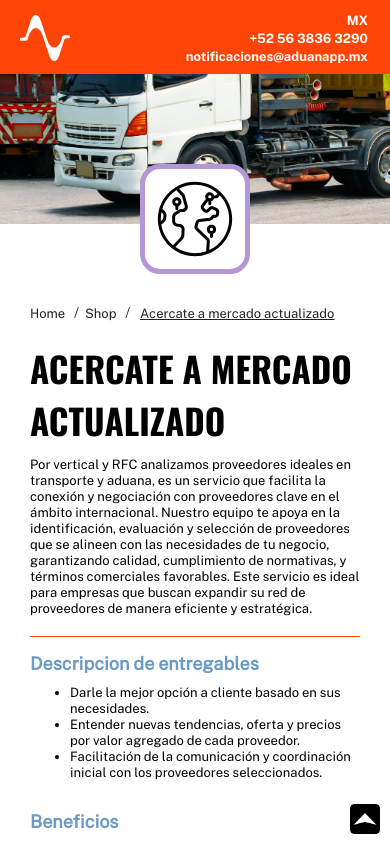
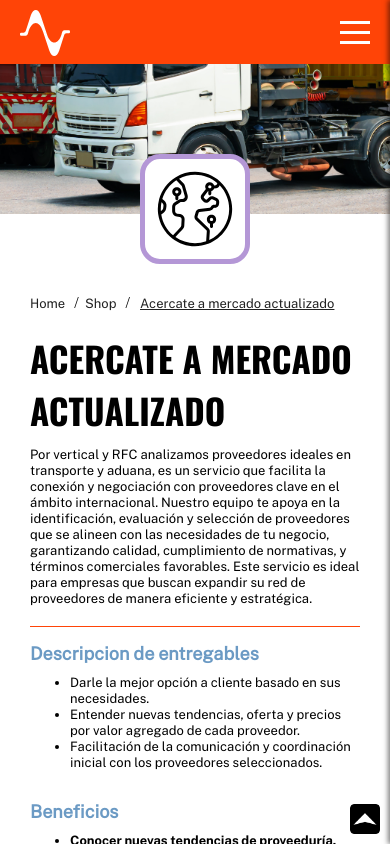
Before and after one commit to victorgallegosc/aduanappShop, a React (Vite) app: page /details8 in a window 390 px wide. Shown: the top 844 px of the page. Built offline with nearby package versions, Linux system fonts and the light colour scheme.

Commit message:
Make mobile navbar

```diff
--- /dev/null
+++ b/src/components/BurgerMenu/BurgerMenu.module.css
@@ -0,0 +1,70 @@
+.burgerIcon {
+  cursor: pointer;
+  display: flex;
+  flex-direction: column;
+  justify-content: space-around;
+  width: 30px;
+  height: 30px;
+  z-index: 1000;
+}
+
+.line {
+  width: 100%;
+  height: 3px;
+  background-color: white;
+  transition: all 0.3s ease;
+}
+
+.menu {
+  display: flex;
+  align-items: center;
+  justify-content: center;
+  position: fixed;
+  top: 0;
+  right: -100%;
+  width: 100%;
+  height: 100%;
+  background-color: #ff4407;
+  box-shadow: -2px 0 5px rgba(0, 0, 0, 0.5);
+  transition: right 0.3s ease;
+  z-index: 999;
+}
+
+.menu.open {
+  right: 0;
+}
+
+.closeButton {
+  font-size: 4rem;
+  cursor: pointer;
+  justify-self: flex-end;
+}
+
+.menuContent {
+  display: flex;
+  flex-direction: column;
+  justify-content: space-between;
+  height: 100%;
+  width: 90%;
+}
+
+.menuTabs {
+  display: flex;
+  flex-direction: column;
+  font-family: "Publc Sans Regular";
+  font-size: 25px;
+  row-gap: 10px;
+}
+
+.menuTabs a {
+  border-top: 1px solid #ff9c7a;
+  padding-top: 10px;
+  text-decoration: none;
+  color: white;
+  cursor: pointer;
+}
+
+.contact {
+  font-size: 15px;
+  padding-bottom: 50px;
+}
--- /dev/null
+++ b/src/components/BurgerMenu/index.tsx
@@ -0,0 +1,52 @@
+import React, { useState } from 'react';
+import styles from "./BurgerMenu.module.css"
+import { useNavigate } from 'react-router-dom';
+
+const FullScreenBurgerMenu: React.FC = () => {
+    const [isOpen, setIsOpen] = useState(false);
+
+    const toggleMenu = () => {
+        setIsOpen(!isOpen);
+    };
+
+    const navigate = useNavigate();
+    const goToShop = () => {
+        navigate('/');
+        setIsOpen(!isOpen);
+    }
+    return (
+        <div>
+            <div
+                className={`${styles.burgerIcon} ${isOpen ? styles.open : ''}`}
+                onClick={toggleMenu}>
+                <div className={styles.line}></div>
+                <div className={styles.line}></div>
+                <div className={styles.line}></div>
+            </div>
+            <div className={`${styles.menu} ${isOpen ? styles.open : ''}`}>
+                <div className={styles.menuContent}>
+                    <div>
+                        <div className={styles.closeButton} onClick={toggleMenu}>
+                            &times;
+                        </div>
+                        <div className={styles.menuTabs}>
+                            <a href='http://www.aduanapp.com'>Home</a>
+                            <a onClick={goToShop}>Shop</a>
+                            <a style={{
+                                borderBottom: "1px solid #ff9c7a",
+                                paddingBottom: "10px"
+                            }}>Contact</a>
+                        </div>
+                    </div>
+                    <div className={["font-body-bold", styles.contact].join(" ")}>
+                        <p>MX</p>
+                        <p>+52 56 3836 3290</p>
+                        <p>notificaciones@aduanapp.mx</p>
+                    </div>
+                </div>
+            </div>
+        </div>
+    );
+};
+
+export default FullScreenBurgerMenu;
--- a/src/components/Header/index.tsx
+++ b/src/components/Header/index.tsx
@@ -2,6 +2,7 @@ import React, { useEffect, useState } from "react";
 import styles from "./Header.module.css";
 import logo from "../../assets/logo-blanco.svg";
 import shortlogo from "../../assets/short-logo-blanco.svg"
+import BurgerMenu from "../BurgerMenu";
 
 const Header: React.FC = () => {
     const [isMobile, setIsMobile] = useState(false);
@@ -31,11 +32,13 @@ const Header: React.FC = () => {
                     alt="Aduanapp Logo"
                     className={styles.logo}
                 ></img>}
+            {isMobile ? <BurgerMenu /> : (
                 <div className={["font-body-bold", styles.contact].join(" ")}>
                     <p>MX</p>
                     <p>+52 56 3836 3290</p>
                     <p>notificaciones@aduanapp.mx</p>
                 </div>
+            )}
         </header>
     );
 };
```
Lines whose indentation alone changed are shown as unchanged.
